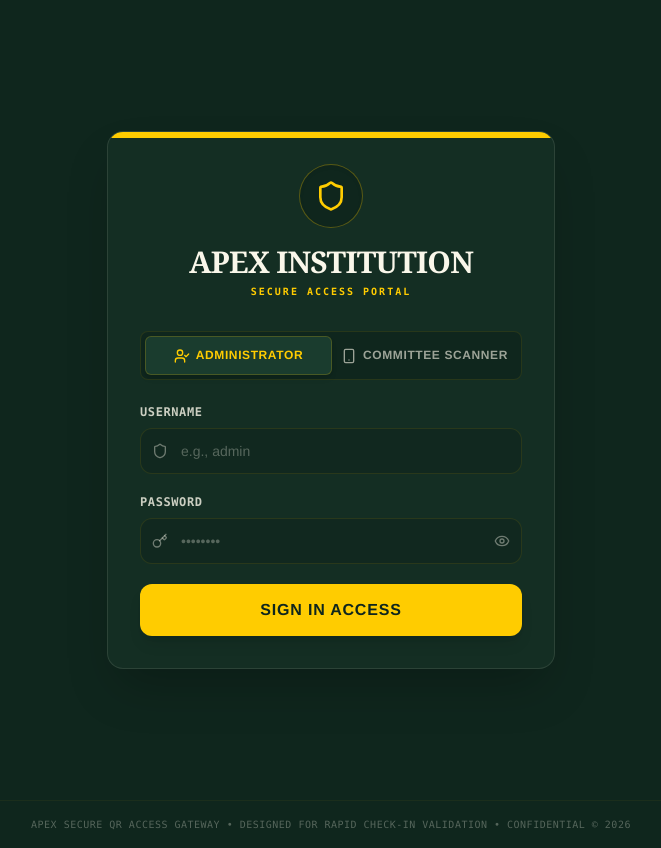
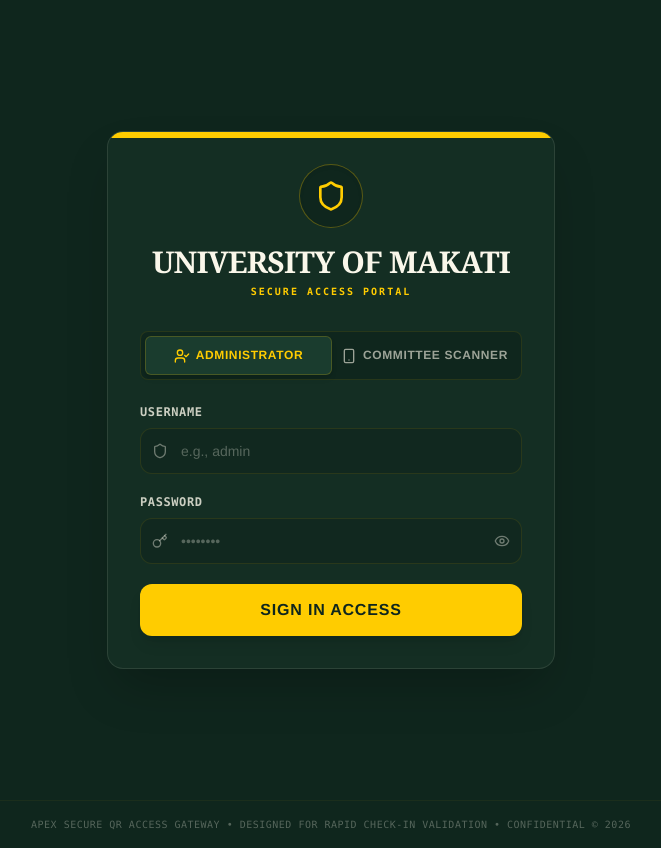
Before and after one commit to GiYo-Mi02/registration-system-usc, a React (Vite) app: page / in a window 1280 px wide. Shown: the whole page, without its empty margins (309-970 px from the left). Built offline with nearby package versions, Linux system fonts and the light colour scheme.

Commit message:
change of title

```diff
--- a/src/components/LoginScreen.tsx
+++ b/src/components/LoginScreen.tsx
@@ -64,7 +64,7 @@
             <Shield className="w-8 h-8" />
           </div>
           <h1 className="font-serif text-3xl font-bold tracking-tight text-brand-text mb-1 uppercase" style={{ fontFamily: "Georgia, serif" }}>
-            Apex Institution
+            University Of Makati
           </h1>
           <p className="text-[10px] text-brand-accent font-semibold tracking-[0.2em] uppercase font-mono">
             SECURE ACCESS PORTAL
```
